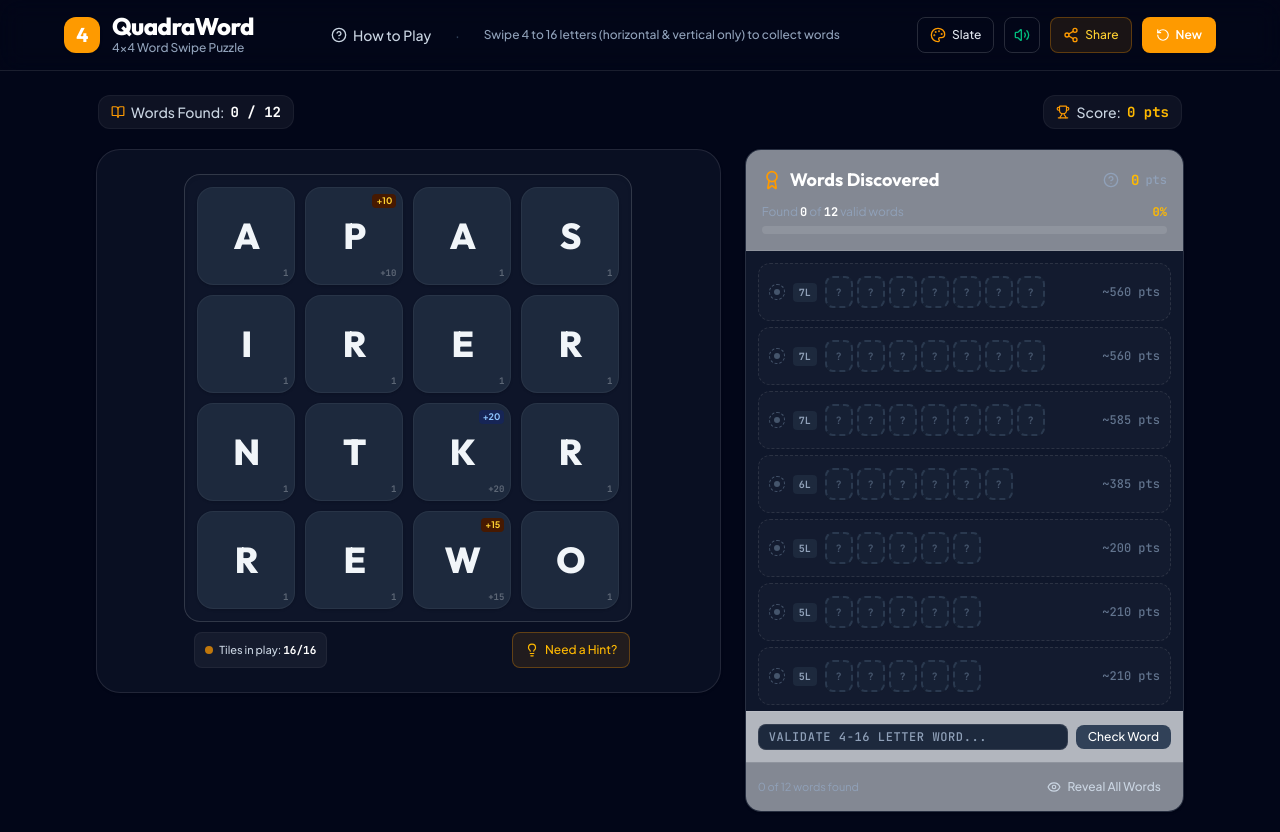
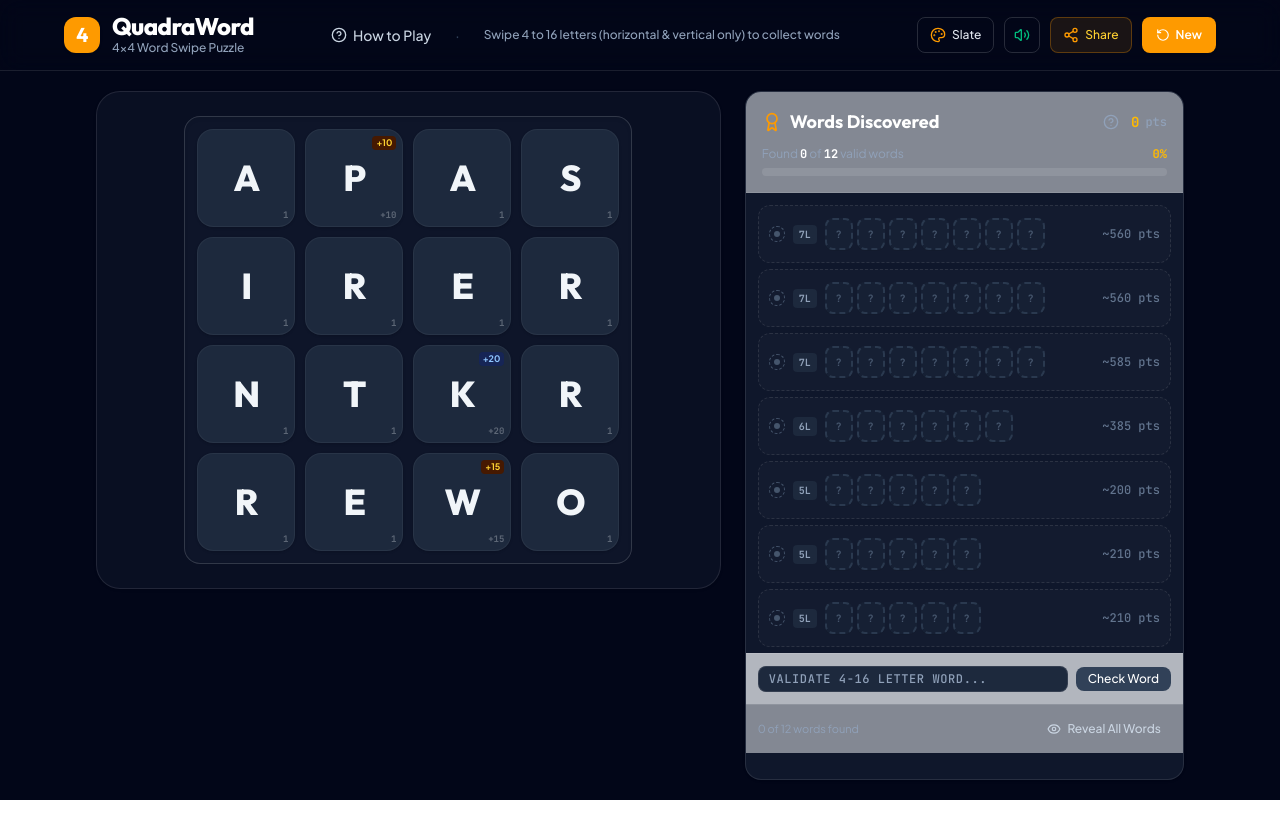
Before and after one commit to mickbrooke/wordy, a React (Vite) app: page / in a window 1280 px wide. After the commit the page ends 800 px from the top, so only its background shows below. Built offline with nearby package versions, Linux system fonts and the light colour scheme.

Commit message:
feat: remove GameHUD and board tiles-in-play/hint footer

```diff
--- a/src/App.tsx
+++ b/src/App.tsx
@@ -7,7 +7,6 @@ import { useState, useEffect, useCallback, useMemo } from 'react';
 import { Header } from './components/Header.tsx';
 import { GameBoard } from './components/GameBoard.tsx';
 import { WordListPanel } from './components/WordListPanel.tsx';
-import { GameHUD } from './components/GameHUD.tsx';
 import { HowToPlayModal } from './components/HowToPlayModal.tsx';
 import { WordDetailModal } from './components/WordDetailModal.tsx';
 import { generateBoard } from './data/boardGenerator.ts';
@@ -44,11 +43,6 @@ export default function App() {
 
   // Inspector & Interactive highlights
   const [highlightedPath, setHighlightedPath] = useState<number[] | null>(null);
-  const [hintInfo, setHintInfo] = useState<{
-    tileIndex: number;
-    wordLength: number;
-    startLetter: string;
-  } | null>(null);
   const [activeWordDetail, setActiveWordDetail] = useState<{
     word: string;
     definition?: string;
@@ -74,7 +68,6 @@ export default function App() {
     setStreak(0);
     setLastWordTime(0);
     setHighlightedPath(null);
-    setHintInfo(null);
   }, []);
 
   const outstandingWords = useMemo(() => {
@@ -192,39 +185,6 @@ export default function App() {
     [foundWords, lastWordTime, streak, board.solvableWords.length]
   );
 
-  // Request a hint for an undiscovered word (prioritizes 5, 6, 7, and 8-letter words)
-  const handleRequestHint = useCallback(() => {
-    const foundSet = new Set(foundWords.map(w => w.word));
-    const undiscovered = board.solvableWords.filter(w => !foundSet.has(w.word));
-
-    if (undiscovered.length === 0) {
-      return;
-    }
-
-    // Prioritize 5, 6, 7, and 8-letter words so players uncover rich longer words
-    const longUndiscovered = undiscovered.filter(w => w.word.length >= 5 && w.word.length <= 8);
-    const targetCandidates = longUndiscovered.length > 0 ? longUndiscovered : undiscovered;
-    const targetWord = targetCandidates[Math.floor(Math.random() * targetCandidates.length)];
-
-    if (targetWord.paths.length > 0) {
-      const targetPath = targetWord.paths[0];
-      const startTile = targetPath[0];
-      const startLetter = board.tiles[startTile]?.letter || targetWord.word[0];
-
-      // Highlight the first tile of that word and set target length details
-      setHintInfo({
-        tileIndex: startTile,
-        wordLength: targetWord.word.length,
-        startLetter
-      });
-      soundEffects.playSwipeStep(0);
-
-      // Auto clear hint indicator after 4.5s
-      setTimeout(() => {
-        setHintInfo(null);
-      }, 4500);
-    }
-  }, [foundWords, board.solvableWords, board.tiles]);
 
   // Toggle audio
   const handleToggleSound = () => {
@@ -308,16 +268,6 @@ export default function App() {
 
       {/* Main Content Area */}
       <main className="flex-1 max-w-6xl w-full mx-auto px-2.5 sm:px-8 py-2.5 sm:py-5 flex flex-col">
-        {/* Game HUD (Words Found, Streak, Score) */}
-        <div className="mb-3 sm:mb-4">
-          <GameHUD
-            wordsFoundCount={foundWords.length}
-            totalSolvableCount={board.solvableWords.length}
-            score={score}
-            streak={streak}
-          />
-        </div>
-
         {/* 2-Column Responsive Layout */}
         <div className="grid grid-cols-1 lg:grid-cols-12 gap-3 sm:gap-6 items-start flex-1">
           {/* Left / Center Column: 4x4 Swipe Grid */}
@@ -327,9 +277,6 @@ export default function App() {
               onWordCompleted={handleWordCompleted}
               highlightedPath={highlightedPath}
               onClearHighlight={() => setHighlightedPath(null)}
-              onRequestHint={handleRequestHint}
-              hintTileIndex={hintInfo?.tileIndex ?? null}
-              hintMessage={hintInfo ? `Look for a ${hintInfo.wordLength}-letter word starting with "${hintInfo.startLetter}"` : null}
               activeTileIndices={activeTileIndices}
               outstandingWordsCount={outstandingWords.length}
               totalWordsCount={board.solvableWords.length}
--- a/src/components/GameBoard.tsx
+++ b/src/components/GameBoard.tsx
@@ -11,8 +11,8 @@ interface GameBoardProps {
   onWordCompleted: (word: string, path: number[]) => WordValidationResult;
   highlightedPath: number[] | null;
   onClearHighlight: () => void;
-  onRequestHint: () => void;
-  hintTileIndex: number | null;
+  onRequestHint?: () => void;
+  hintTileIndex?: number | null;
   hintMessage?: string | null;
   activeTileIndices?: Set<number>;
   outstandingWordsCount?: number;
@@ -617,12 +617,13 @@ export const GameBoard: React.FC<GameBoardProps> = ({
       </motion.div>
 
       {/* Grid Utility Bar: Clear path, Submit Word, Active Tiles Progress, Hint button */}
-      <div className="flex items-center justify-between w-full mt-2.5 px-0.5 text-xs gap-2 flex-wrap">
-        <div className="flex items-center gap-1.5">
+      {/* Bottom Controls / Actions (only rendered when user is actively swiping or previewing) */}
+      {(selectedPath.length > 0 || highlightedPath) && (
+        <div className="flex items-center justify-center gap-2 w-full mt-2.5 px-0.5 text-xs">
           {selectedPath.length >= 4 && !highlightedPath && (
             <button
               onClick={() => evaluateWordPath(selectedPath)}
-              className="flex items-center gap-1.5 px-3 py-2 sm:py-1.5 rounded-lg bg-emerald-600 hover:bg-emerald-500 text-white font-bold transition-all cursor-pointer min-h-[36px] shadow-sm active:scale-95 text-xs"
+              className="flex items-center gap-1.5 px-4 py-2 rounded-lg bg-emerald-600 hover:bg-emerald-500 text-white font-bold transition-all cursor-pointer min-h-[36px] shadow-sm active:scale-95 text-xs"
             >
               <Sparkles className="w-3.5 h-3.5" />
               <span>Submit ({selectedPath.length}L)</span>
@@ -636,7 +637,7 @@ export const GameBoard: React.FC<GameBoardProps> = ({
                 setSelectedPath([]);
                 setStatusMessage({ text: 'Selection cleared', type: 'idle' });
               }}
-              className="flex items-center gap-1 px-3 py-2 sm:py-1.5 rounded-lg border border-black/10 dark:border-white/10 hover:bg-black/5 dark:hover:bg-white/5 text-slate-600 dark:text-slate-300 transition-colors cursor-pointer min-h-[36px]"
+              className="flex items-center gap-1.5 px-3 py-2 rounded-lg border border-black/10 dark:border-white/10 hover:bg-black/5 dark:hover:bg-white/5 text-slate-600 dark:text-slate-300 transition-colors cursor-pointer min-h-[36px]"
             >
               <Undo2 className="w-3.5 h-3.5" />
               <span>Clear</span>
@@ -646,44 +647,13 @@ export const GameBoard: React.FC<GameBoardProps> = ({
           {highlightedPath && (
             <button
               onClick={onClearHighlight}
-              className="flex items-center gap-1 px-3 py-2 sm:py-1.5 rounded-lg bg-blue-500/10 text-blue-600 dark:text-blue-400 border border-blue-500/30 transition-colors cursor-pointer font-medium min-h-[36px]"
+              className="flex items-center gap-1 px-3 py-2 rounded-lg bg-blue-500/10 text-blue-600 dark:text-blue-400 border border-blue-500/30 transition-colors cursor-pointer font-medium min-h-[36px]"
             >
               <span>Stop Preview</span>
             </button>
           )}
         </div>
-
-        {/* Live Active Tiles Counter & Cleared Tracker */}
-        <div className="flex items-center gap-1.5 px-2.5 py-1.5 rounded-lg bg-black/5 dark:bg-white/5 border border-black/5 dark:border-white/5 text-[11px] font-medium text-slate-600 dark:text-slate-300 min-h-[36px]">
-          <span
-            className={`w-2 h-2 rounded-full ${
-              activeTileIndices && activeTileIndices.size === 0
-                ? 'bg-emerald-500'
-                : 'bg-amber-500 animate-pulse'
-            }`}
-          />
-          <span>
-            Tiles in play:{' '}
-            <strong className="text-slate-900 dark:text-white font-mono-nums">
-              {activeTileIndices ? activeTileIndices.size : 16}/16
-            </strong>
-          </span>
-          {activeTileIndices && activeTileIndices.size < 16 && (
-            <span className="text-emerald-600 dark:text-emerald-400 font-semibold text-[10px] ml-0.5">
-              ({16 - activeTileIndices.size} cleared!)
-            </span>
-          )}
-        </div>
-
-        <button
-          onClick={onRequestHint}
-          disabled={activeTileIndices !== undefined && activeTileIndices.size === 0}
-          className="flex items-center gap-1.5 px-3 py-2 sm:py-1.5 rounded-lg border border-amber-500/30 bg-amber-500/10 hover:bg-amber-500/20 text-amber-700 dark:text-amber-400 font-medium transition-colors cursor-pointer disabled:opacity-40 disabled:cursor-not-allowed ml-auto min-h-[36px]"
-        >
-          <Lightbulb className="w-3.5 h-3.5" />
-          <span>Need a Hint?</span>
-        </button>
-      </div>
+      )}
     </div>
   );
 };
--- a/src/components/GameHUD.tsx
+++ /dev/null
@@ -1,49 +0,0 @@
-import React from 'react';
-import { Zap, Trophy, BookOpen } from 'lucide-react';
-
-interface GameHUDProps {
-  wordsFoundCount: number;
-  totalSolvableCount?: number;
-  score: number;
-  streak: number;
-}
-
-export const GameHUD: React.FC<GameHUDProps> = ({
-  wordsFoundCount,
-  totalSolvableCount,
-  score,
-  streak
-}) => {
-  return (
-    <div className="w-full flex items-center justify-between gap-2.5 py-1 px-0.5 text-xs sm:text-sm font-medium">
-      {/* Words Count */}
-      <div className="flex items-center gap-1.5 px-3 py-1.5 rounded-xl bg-black/5 dark:bg-white/5 border border-black/5 dark:border-white/5 text-slate-700 dark:text-slate-300">
-        <BookOpen className="w-3.5 h-3.5 text-amber-500 shrink-0" />
-        <span>Words Found:</span>
-        <strong className="text-slate-900 dark:text-white font-mono-nums text-sm font-bold">
-          {wordsFoundCount}
-          {totalSolvableCount ? ` / ${totalSolvableCount}` : ''}
-        </strong>
-      </div>
-
-      <div className="flex items-center gap-2 sm:gap-3">
-        {/* Streak Meter */}
-        {streak > 1 && (
-          <div className="flex items-center gap-1 px-2.5 py-1.5 rounded-xl bg-amber-500/10 border border-amber-500/20 text-amber-600 dark:text-amber-400 font-bold">
-            <Zap className="w-3.5 h-3.5" />
-            <span>{streak}x Combo</span>
-          </div>
-        )}
-
-        {/* Total Score */}
-        <div className="flex items-center gap-1.5 px-3 py-1.5 rounded-xl bg-black/5 dark:bg-white/5 border border-black/5 dark:border-white/5 text-slate-700 dark:text-slate-300">
-          <Trophy className="w-3.5 h-3.5 text-amber-500 shrink-0" />
-          <span>Score:</span>
-          <strong className="text-amber-600 dark:text-amber-400 font-mono-nums text-sm font-bold">
-            {score} pts
-          </strong>
-        </div>
-      </div>
-    </div>
-  );
-};
```
